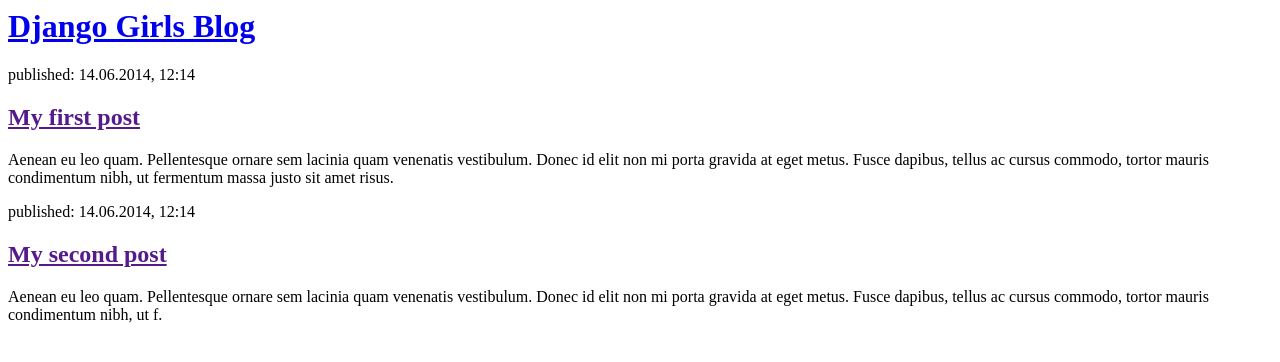
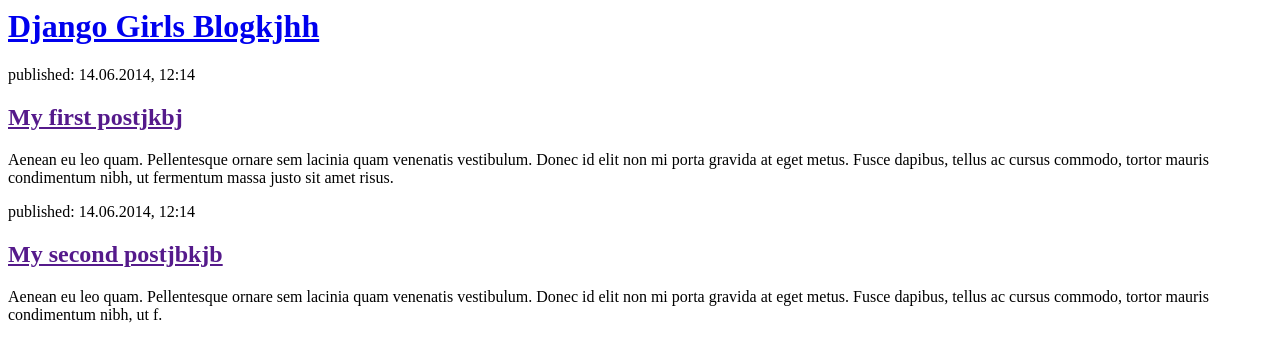
Before and after one commit to musttafin/my-first-blog, a Django app: page / in a window 1280 px wide. Shown: the top 362 px of the page. Run offline with Django 3.2, Linux system fonts and the light colour scheme.

Commit message:
Changed the HTML for the site.

```diff
--- a/blog/templates/blog/post_list.html
+++ b/blog/templates/blog/post_list.html
@@ -4,18 +4,18 @@
     </head>
     <body>
         <div>
-            <h1><a href="/">Django Girls Blog</a></h1>
+            <h1><a href="/">Django Girls Blogkjhh</a></h1>
         </div>
 
         <div>
             <p>published: 14.06.2014, 12:14</p>
-            <h2><a href="">My first post</a></h2>
+            <h2><a href="">My first postjkbj</a></h2>
             <p>Aenean eu leo quam. Pellentesque ornare sem lacinia quam venenatis vestibulum. Donec id elit non mi porta gravida at eget metus. Fusce dapibus, tellus ac cursus commodo, tortor mauris condimentum nibh, ut fermentum massa justo sit amet risus.</p>
         </div>
 
         <div>
             <p>published: 14.06.2014, 12:14</p>
-            <h2><a href="">My second post</a></h2>
+            <h2><a href="">My second postjbkjb</a></h2>
             <p>Aenean eu leo quam. Pellentesque ornare sem lacinia quam venenatis vestibulum. Donec id elit non mi porta gravida at eget metus. Fusce dapibus, tellus ac cursus commodo, tortor mauris condimentum nibh, ut f.</p>
         </div>
     </body>
```
